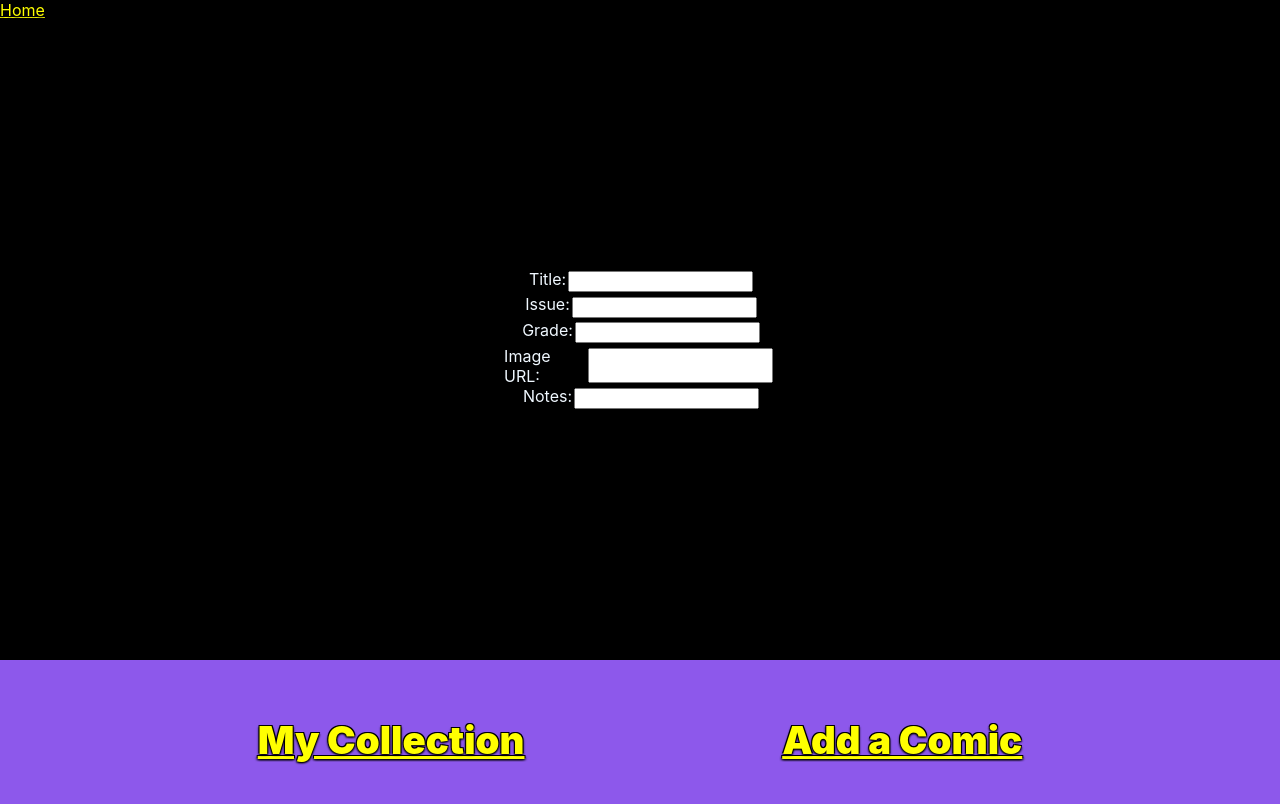
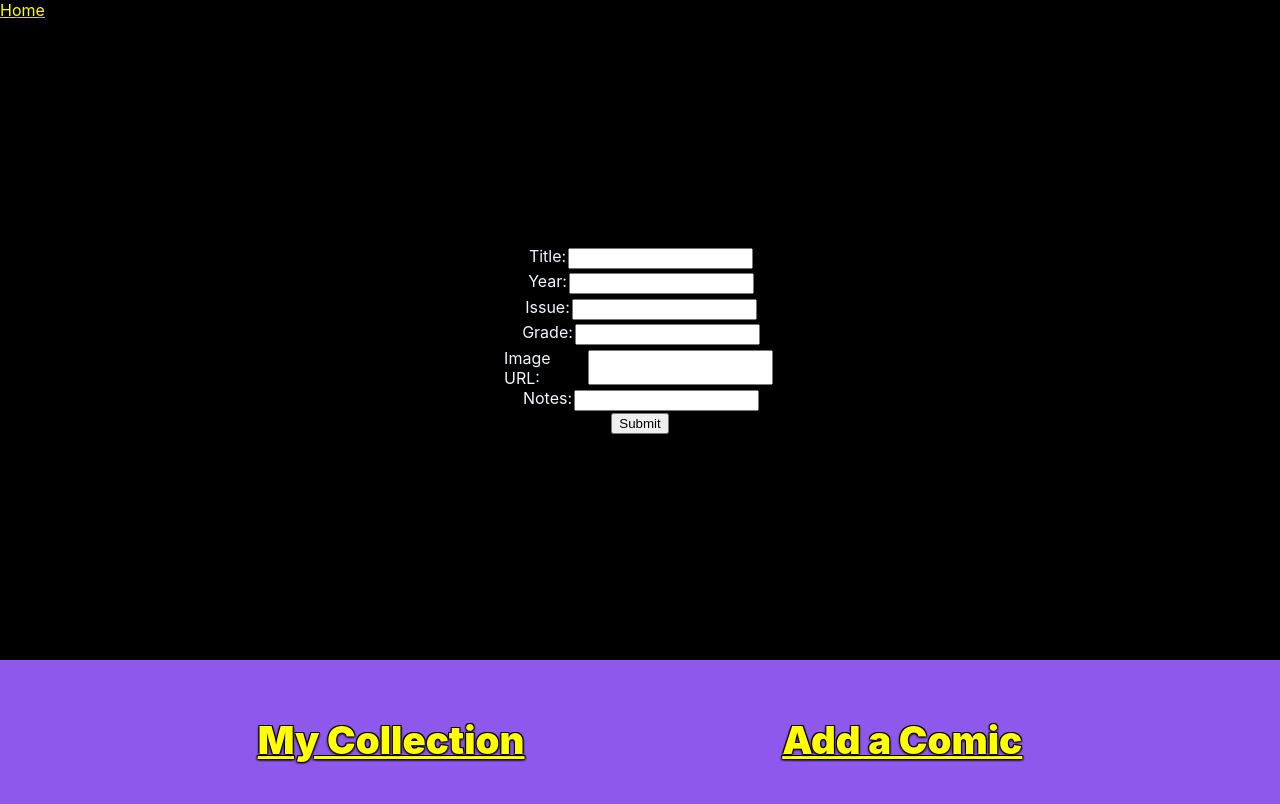
Before and after one commit to daniabee/Comic-Can, a React (Create React App) app: page /addComic in a window 1280 px wide. Shown: the top 804 px of the page. Built offline with nearby package versions, Linux system fonts and the light colour scheme; no server answers.

Commit message:
Troubleshoot the post request

```diff
--- a/src/components/App/App.js
+++ b/src/components/App/App.js
@@ -52,7 +52,7 @@ function App() {
         element={
           <>
             <NavLink to="/"> Home </NavLink>
-            <Form />
+            <Form setComicData={setComicData} comicData={comicData}  />
             <NavBar />
           </>
         }
--- a/src/components/Form/Form.js
+++ b/src/components/Form/Form.js
@@ -1,29 +1,136 @@
-import React from "react";
+import React, { useState } from "react";
 import "./Form.css";
 
-const Form = () => {
+const Form = ({ setComicData, comicData }) => {
+  const [title, setTitle] = useState('')
+  const [year, setYear] = useState('')
+  const [issue, setIssue] = useState('')
+  const [grade, setGrade] = useState('')
+  const [imageURL, setImageURL] = useState('')
+  const [notes, setNotes] = useState('')
+
+  const postComicData = () => {
+    const newComic = { id: Date.now(), title: title, year: year, issue: issue, grade: grade, image_path: imageURL, verified: "false", note: notes }
+    console.log("NEWCOMIC", newComic)
+    return fetch("https://comic-can.herokuapp.com/api/v1/comicData", {
+        method: "POST",
+        body: JSON.stringify(newComic),
+        headers: {
+          'Content-Type': 'application/JSON',
+          'Accept': 'application/json'
+        },
+      }).then(response => {
+        // if (response.status !== 201) {
+        //   throw Error(response)
+        // } else {
+        //console.log("RESPONSE.JSON", response.json())
+        console.log("RES", response)
+          return response.json()
+        //}
+      }).then(data => {
+        //setComicData([...comicData, data])
+        console.log("DATA", data)
+        console.log("COMICDATA", comicData)
+      })
+      .catch(error => console.log(error))
+  }
+  //const postComicData = async () => {
+  //   const newComic = {id: Date.now(), title: title, year: year, issue: issue, grade: grade, image_path: imageURL, verified: "false", note: notes}
+  // if(newComic.image_path) {
+  //   newComic.verified = "true"
+  // } else {
+  //   newComic.image_path = "https://www.shutterstock.com/image-vector/picture-vector-icon-no-image-260nw-1732584341.jpg"
+  // }
+  // console.log("NEWCOMIC", newComic)
+  // const url = "https://comic-can.herokuapp.com/api/v1/comicData"
+  // const requestOptions = {
+  //   method: "POST",
+  //   headers: {
+  //     "Content-Type": "application/json"
+  //   },
+  //   body: JSON.stringify(newComic)
+  // }
+  // try {
+  //   const response = await fetch(url, requestOptions)
+  //   const data = await response.json()
+  //   setComicData([...comicData, data])
+  // } catch (error) {
+  //   console.log(`Something went wrong: ${error}`)
+  // }
+  //}
+
+  const clearInputs = () => {
+    setTitle("")
+    setYear("")
+    setIssue("")
+    setGrade("")
+    setImageURL("")
+    setNotes("")
+  }
+
   return (
     <form className="form">
       <label>
         Title:
-        <input type="text" name="title" />
+        <input
+          type="text"
+          name="title"
+          value={title}
+          onChange={(event) => { setTitle(event.target.value) }}
+        />
+      </label>
+      <label>
+        Year:
+        <input
+          type="text"
+          name="year"
+          value={year}
+          onChange={(event) => { setYear(event.target.value) }}
+        />
       </label>
       <label>
         Issue:
-        <input type="text" name="issue" />
+        <input
+          type="text"
+          name="issue"
+          value={issue}
+          onChange={(event) => { setIssue(event.target.value) }}
+        />
       </label>
       <label>
         Grade:
-        <input type="text" name="grade" />
+        <input
+          type="text"
+          name="grade"
+          value={grade}
+          onChange={(event) => { setGrade(event.target.value) }}
+        />
       </label>
       <label>
         Image URL:
-        <input type="text" name="image" />
+        <input
+          type="text"
+          name="image"
+          value={imageURL}
+          onChange={(event) => { setImageURL(event.target.value) }}
+        />
       </label>
       <label>
         Notes:
-        <input type="text" name="notes" />
+        <input
+          type="text"
+          name="notes"
+          value={notes}
+          onChange={(event) => { setNotes(event.target.value) }}
+        />
       </label>
+      <button
+        onClick={(event) => {
+          event.preventDefault()
+          postComicData()
+          // clearInputs()
+        }}
+      >Submit</button>
     </form>
   );
 };
```
